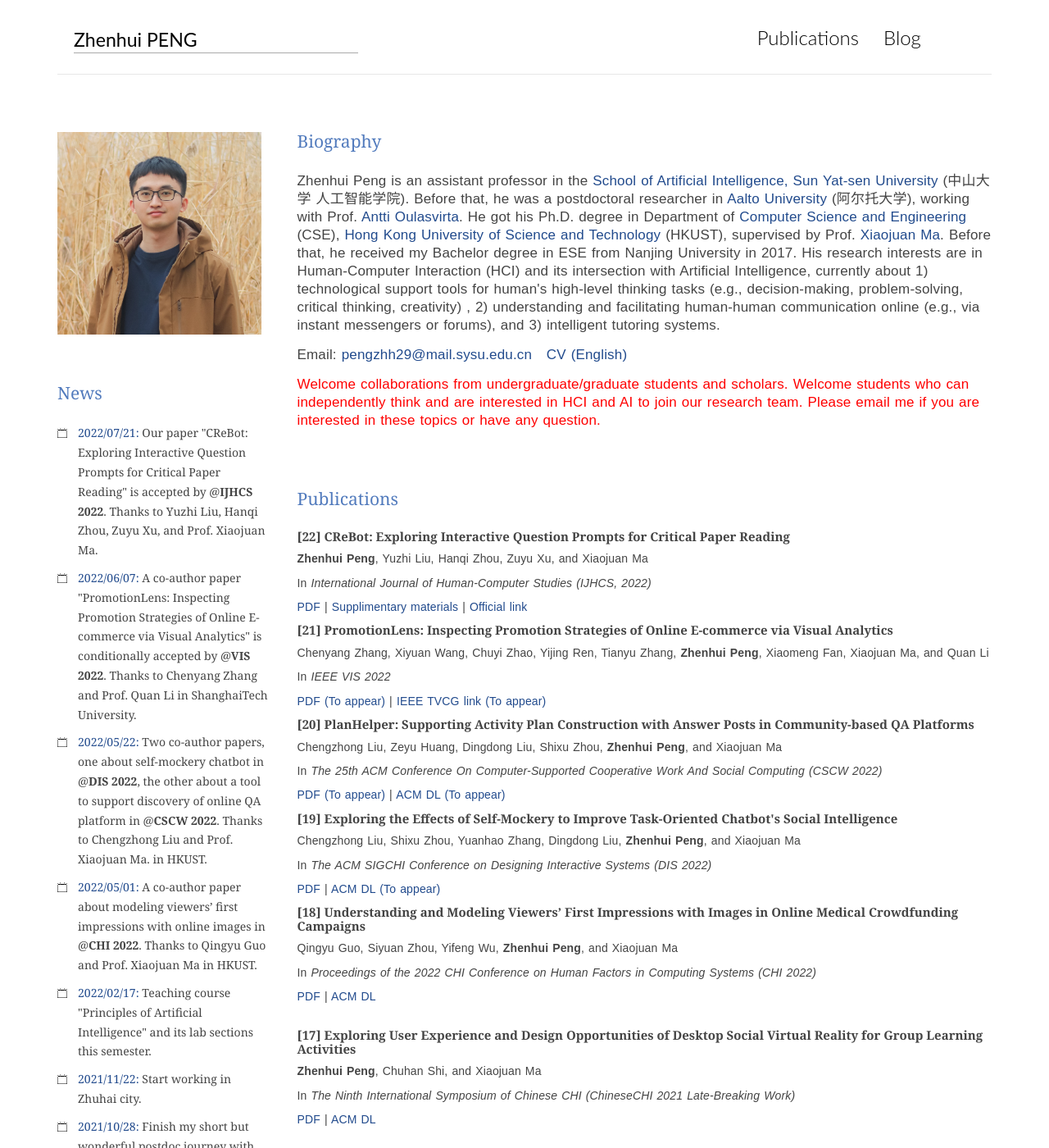
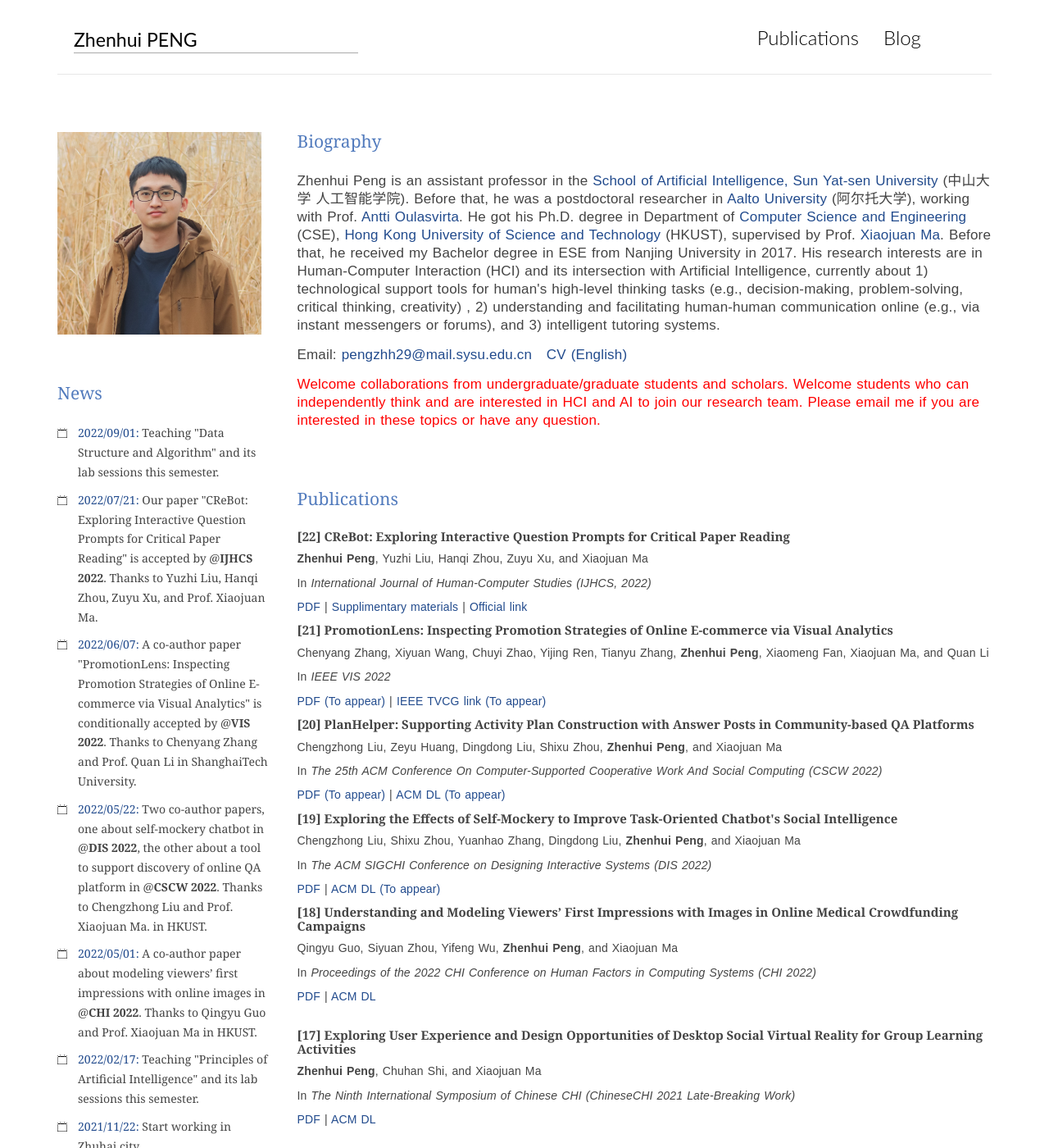
Before and after one commit to PenguinZhou/PenguinZhou.github.io, a Jekyll site: the page index.html, which Jekyll copies as it is, in a window 1280 px wide and 1400 px high. Shown: the whole window at 82% size. Built offline with Jekyll 4.4.1, drawn with Linux system fonts in a browser that asks for light colours.

Commit message:
Update CV

```diff
--- a/index.html
+++ b/index.html
@@ -73,6 +73,9 @@
                     <h3 class="widget-title">News</h3>
                     <ul>
                         <li>
+                            <a>2022/09/01:</a> Teaching "Data Structure and Algorithm" and its lab sessions this semester.
+                        </li>
+                        <li>
                             <a>2022/07/21:</a> Our paper "CReBot: Exploring Interactive Question Prompts for Critical Paper Reading" is accepted by @<strong>IJHCS 2022</strong>. Thanks to Yuzhi Liu, Hanqi Zhou, Zuyu Xu, and Prof. Xiaojuan Ma.
                         </li>
                         <li>
@@ -85,7 +88,7 @@
                             <a>2022/05/01:</a> A co-author paper about modeling viewers’ first impressions with online images in @<strong>CHI 2022</strong>. Thanks to Qingyu Guo and Prof. Xiaojuan Ma in HKUST.
                         </li>
 			            <li>
-                            <a>2022/02/17:</a> Teaching course "Principles of Artificial Intelligence" and its lab sections this semester.
+                            <a>2022/02/17:</a> Teaching "Principles of Artificial Intelligence" and its lab sessions this semester.
                         </li>
                         <li>
                             <a>2021/11/22:</a> Start working in Zhuhai city.
@@ -186,7 +189,7 @@
                     </p>
                     <p>
                         Email: <a href="mailto:pengzhh29@mail.sysu.edu.cn">pengzhh29@mail.sysu.edu.cn</a>&nbsp;&nbsp;
-                        <a href="docs/zhenhui_EN_Oversea_202112.pdf">CV (English)</a>&nbsp;
+                        <a href="docs/zhenhui_EN_Oversea.pdf">CV (English)</a>&nbsp;
 <!--                         <a href="docs/zhenhui_ZH_China_202105.pdf">中文</a> -->
                         <!-- <a href="https://www.facebook.com/profile.php?id=100021381690938"><i class="fa fa-facebook-official" style="font-size:36px"></i></a>&nbsp;&nbsp;
                         <a href="https://twitter.com/pengbiggeneral"><i class="fa fa-twitter" style="font-size:36px"></i></a>&nbsp;&nbsp; -->
```
Also changed, not shown: 2 other files.
